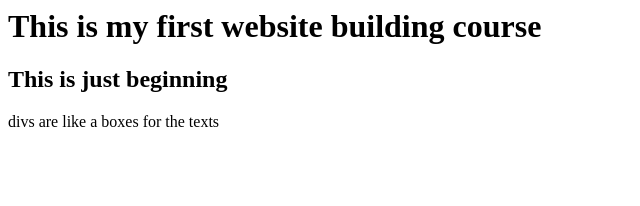
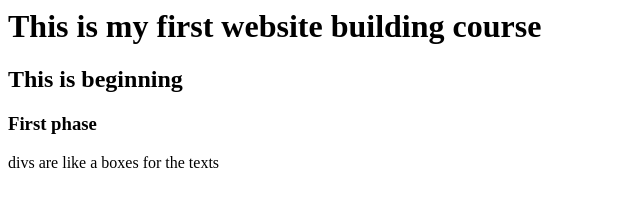
Before and after one commit to grisha-perel/weblab, a plain HTML site: page index.html in a window 1280 px wide. Shown: the whole page, without its empty margins (0-640 px from the left). Drawn offline with Linux system fonts and the light colour scheme.

Commit message:
first phase

```diff
--- a/index.html
+++ b/index.html
@@ -1,3 +1,4 @@
 <h1>This is my first website building course </h1>
-<h2>This is just beginning</h2>
+<h2>This is beginning</h2>
+<h3>First phase</h3>
 <div>divs are like a boxes for the texts</div>
```
